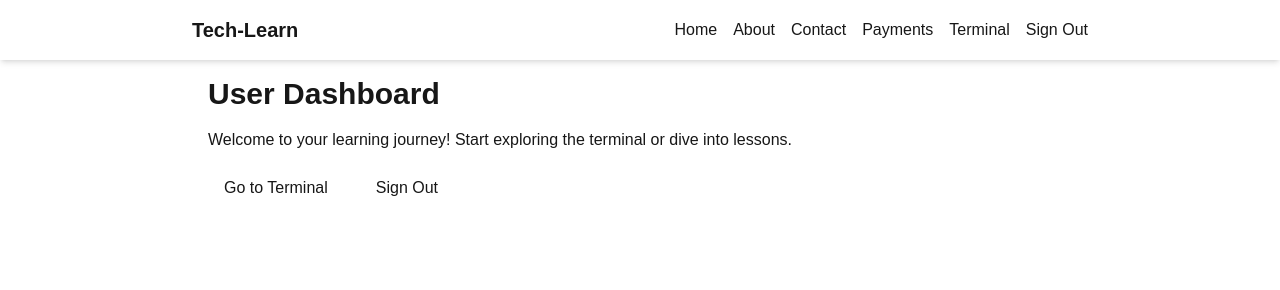
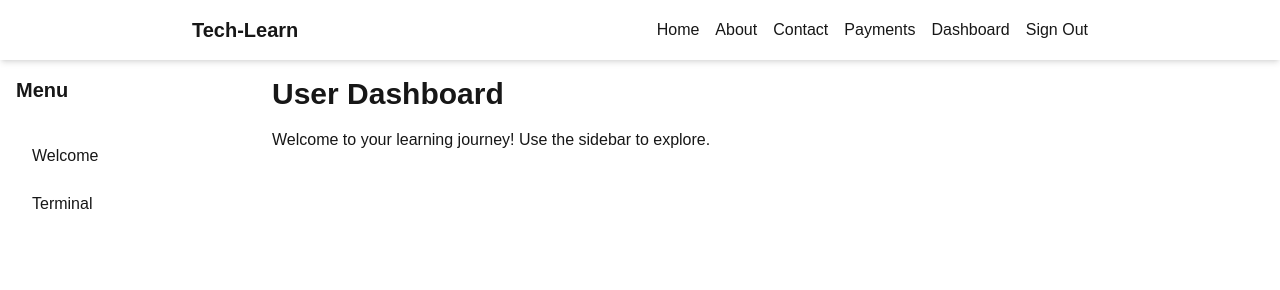
Before and after one commit to BadrRibzat/Tech-Learn, a Next.js app in the folder frontend/: page /dashboard in a window 1280 px wide. Shown: the top 290 px of the page. Built offline with nearby package versions, Linux system fonts and the light colour scheme; no server answers; sample sign-in values are in the browser's storage.

Commit message:
Restrict terminal to authenticated users in dashboard - Removed public terminal page - Adjusted header and home page for dashboard focus

```diff
--- a/frontend/src/app/components/Header.tsx
+++ b/frontend/src/app/components/Header.tsx
@@ -33,18 +33,20 @@ export default function Header() {
           <li><a href="/about" className="hover:text-dracula-purple">About</a></li>
           <li><a href="/contact" className="hover:text-dracula-purple">Contact</a></li>
           <li><a href="/payments" className="hover:text-dracula-purple">Payments</a></li>
-          <li><a href="/terminal" className="hover:text-dracula-purple">Terminal</a></li>
           {!isLoggedIn ? (
             <>
               <li><a href="/sign-up" className="hover:text-dracula-purple">Sign Up</a></li>
               <li><a href="/sign-in" className="hover:text-dracula-purple">Sign In</a></li>
             </>
           ) : (
-            <li>
-              <button onClick={handleLogout} className="hover:text-dracula-purple">
-                Sign Out
-              </button>
-            </li>
+            <>
+              <li><a href="/dashboard" className="hover:text-dracula-purple">Dashboard</a></li>
+              <li>
+                <button onClick={handleLogout} className="hover:text-dracula-purple">
+                  Sign Out
+                </button>
+              </li>
+            </>
           )}
         </ul>
       </nav>
--- /dev/null
+++ b/frontend/src/app/components/Terminal.tsx
@@ -0,0 +1,35 @@
+"use client";
+import { useState, useEffect, useRef } from "react";
+import { Terminal as XTerm } from "@xterm/xterm";
+import "@xterm/xterm/css/xterm.css";
+
+export default function Terminal() {
+  const terminalRef = useRef<HTMLDivElement>(null);
+  const [ws, setWs] = useState<WebSocket | null>(null);
+
+  useEffect(() => {
+    const term = new XTerm({
+      cursorBlink: true,
+      theme: { background: "#282a36" },
+    });
+    if (terminalRef.current) {
+      term.open(terminalRef.current);
+    }
+
+    const websocket = new WebSocket("ws://127.0.0.1:8000/ws/terminal/");
+    setWs(websocket);
+
+    websocket.onopen = () => term.write("Connected to terminal\r\n");
+    websocket.onmessage = (event) => term.write(event.data);
+    websocket.onclose = () => term.write("\r\nDisconnected");
+
+    term.onData((data) => websocket.send(data));
+
+    return () => {
+      websocket.close();
+      term.dispose();
+    };
+  }, []);
+
+  return <div ref={terminalRef} className="w-full h-96" />;
+}
--- a/frontend/src/app/dashboard/page.tsx
+++ b/frontend/src/app/dashboard/page.tsx
@@ -1,47 +1,88 @@
 "use client";
-import { useEffect } from "react";
+import { useState, useEffect } from "react";
 import { useRouter } from "next/navigation";
 import Header from "../components/Header";
+import Terminal from "../components/Terminal";
+import { Bars3Icon, XMarkIcon } from "@heroicons/react/24/solid";
 
 export default function Dashboard() {
   const router = useRouter();
+  const [activeSection, setActiveSection] = useState("welcome");
+  const [isSidebarOpen, setIsSidebarOpen] = useState(false);
 
   useEffect(() => {
     const token = localStorage.getItem("token");
     if (!token) {
-      router.push("/sign-in");  // Updated to sign-in
+      router.push("/sign-in");
     }
   }, [router]);
 
-  const handleLogout = async () => {
-    const token = localStorage.getItem("token");
-    if (token) {
-      await fetch("http://127.0.0.1:8000/user/sign-out/", {
-        method: "POST",
-        headers: {
-          "Content-Type": "application/json",
-          "Authorization": `Token ${token}`,
-        },
-      });
-      localStorage.removeItem("token");
-      router.push("/sign-in");  // Updated to sign-in
+  const toggleSidebar = () => setIsSidebarOpen(!isSidebarOpen);
+
+  const renderContent = () => {
+    switch (activeSection) {
+      case "welcome":
+        return (
+          <div>
+            <h2 className="text-3xl font-bold mb-4">User Dashboard</h2>
+            <p>Welcome to your learning journey! Use the sidebar to explore.</p>
+          </div>
+        );
+      case "terminal":
+        return <Terminal />;
+      default:
+        return <p>Select an option from the sidebar.</p>;
     }
   };
 
   return (
     <>
       <Header />
-      <div className="max-w-4xl mx-auto p-4">
-        <h2 className="text-3xl font-bold mb-4">User Dashboard</h2>
-        <p>Welcome to your learning journey! Start exploring the terminal or dive into lessons.</p>
-        <div className="space-x-4 mt-4">
-          <a href="/terminal" className="bg-dracula-purple text-dracula-bg px-4 py-2 rounded hover:bg-dracula-comment">
-            Go to Terminal
-          </a>
-          <button onClick={handleLogout} className="bg-dracula-purple text-dracula-bg px-4 py-2 rounded hover:bg-dracula-comment">
-            Sign Out
+      <div className="flex min-h-screen">
+        <div
+          className={`fixed inset-y-0 left-0 w-64 bg-dracula-comment transform ${
+            isSidebarOpen ? "translate-x-0" : "-translate-x-full"
+          } md:relative md:translate-x-0 transition-transform duration-200 ease-in-out z-50`}
+        >
+          <div className="p-4 flex justify-between items-center md:justify-start">
+            <h3 className="text-xl font-bold">Menu</h3>
+            <button onClick={toggleSidebar} className="md:hidden text-dracula-fg">
+              <XMarkIcon className="h-6 w-6" />
+            </button>
+          </div>
+          <nav className="p-4">
+            <ul className="space-y-2">
+              <li>
+                <button
+                  onClick={() => setActiveSection("welcome")}
+                  className="w-full text-left px-4 py-2 hover:bg-dracula-purple rounded"
+                >
+                  Welcome
+                </button>
+              </li>
+              <li>
+                <button
+                  onClick={() => setActiveSection("terminal")}
+                  className="w-full text-left px-4 py-2 hover:bg-dracula-purple rounded"
+                >
+                  Terminal
+                </button>
+              </li>
+            </ul>
+          </nav>
+        </div>
+        <div className="flex-grow p-4">
+          <button onClick={toggleSidebar} className="md:hidden mb-4 text-dracula-fg">
+            <Bars3Icon className="h-6 w-6" />
           </button>
+          {renderContent()}
         </div>
+        {isSidebarOpen && (
+          <div
+            className="fixed inset-0 bg-black opacity-50 md:hidden"
+            onClick={toggleSidebar}
+          ></div>
+        )}
       </div>
     </>
   );
--- a/frontend/src/app/page.tsx
+++ b/frontend/src/app/page.tsx
@@ -8,10 +8,10 @@ export default function Home() {
         <h2 className="text-3xl font-bold mb-4">Welcome to Tech-Learn</h2>
         <p className="mb-4">
           Tech-Learn is your platform to master programming and system administration through hands-on practice.
-          Explore our interactive terminal, dive into tutorials, and track your progress.
+          Sign in to access your personalized learning dashboard!
         </p>
-        <a href="/terminal" className="bg-dracula-purple text-dracula-bg px-4 py-2 rounded hover:bg-dracula-comment">
-          Try the Terminal
+        <a href="/sign-in" className="bg-dracula-purple text-dracula-bg px-4 py-2 rounded hover:bg-dracula-comment">
+          Sign In
         </a>
       </div>
     </>
--- a/frontend/src/app/terminal/page.tsx
+++ /dev/null
@@ -1,66 +0,0 @@
-"use client";
-import { useEffect, useRef } from "react";
-import { Terminal } from "@xterm/xterm";
-import "@xterm/xterm/css/xterm.css";
-import Header from "../components/Header";
-
-export default function TerminalPage() {
-  const terminalRef = useRef<HTMLDivElement>(null);
-
-  useEffect(() => {
-    const term = new Terminal({
-      cursorBlink: true,
-      theme: {
-        background: "#282A36",
-        foreground: "#F8F8F2",
-        cursor: "#BD93F9",
-        black: "#21222C",
-        red: "#FF5555",
-        green: "#50FA7B",
-        yellow: "#F1FA8C",
-        blue: "#BD93F9",
-        magenta: "#FF79C6",
-        cyan: "#8BE9FD",
-        white: "#F8F8F2",
-      },
-      fontFamily: "Courier New, monospace",
-      fontSize: 14,
-    });
-
-    if (terminalRef.current) {
-      term.open(terminalRef.current);
-      term.write("Tech-Learn Terminal initializing...\r\n");
-    }
-
-    const ws = new WebSocket("ws://127.0.0.1:8000/ws/terminal/");
-    ws.onopen = () => term.write("\x1b[32mConnected to Ubuntu Server\x1b[0m\r\n");
-    ws.onmessage = (event) => {
-      const data = JSON.parse(event.data);
-      if (data.output) term.write(data.output);
-      if (data.error) term.write(`\x1b[31mError: ${data.error}\x1b[0m\r\n`);
-    };
-    ws.onclose = () => term.write("\x1b[31mDisconnected. Refresh to reconnect.\x1b[0m\r\n");
-    ws.onerror = () => term.write("\x1b[31mWebSocket error occurred.\x1b[0m\r\n");
-
-    term.onData((data) => {
-      if (ws.readyState === WebSocket.OPEN) {
-        ws.send(JSON.stringify({ command: data }));
-      }
-    });
-
-    return () => {
-      ws.close();
-      term.dispose();
-    };
-  }, []);
-
-  return (
-    <>
-      <Header />
-      <div className="max-w-4xl mx-auto p-4">
-        <h2 className="text-3xl font-bold mb-4">Interactive Terminal</h2>
-        <div ref={terminalRef} className="w-full h-[calc(100vh-150px)]" />
-      </div>
-    </>
-  );
-}
```
